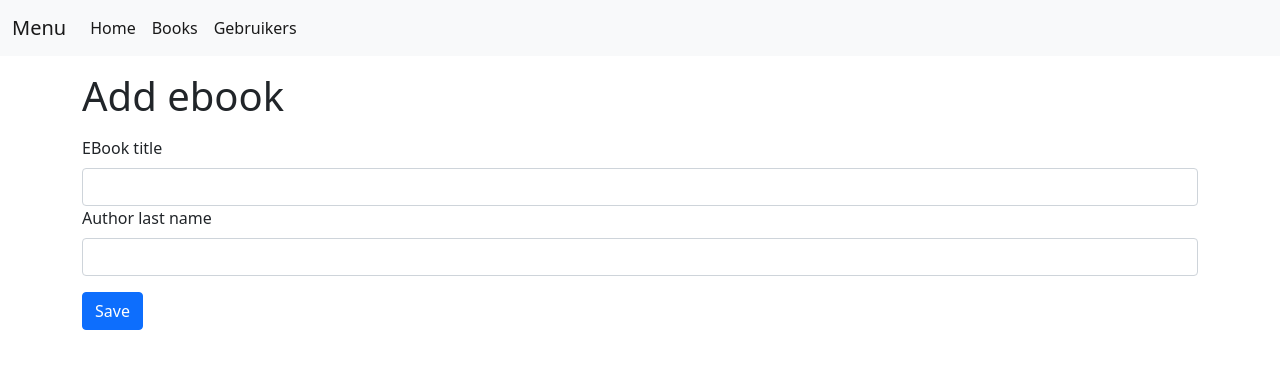
After one commit to alinakonysheva/flask_blueprints, a Flask app: template myapp/templates/general/addebook.html in a window 1280 px wide. The commit adds this page. Shown: the top 369 px of the page. Run offline with Flask 2, Linux system fonts and the light colour scheme; the template is opened without the code that fills it: values that come from a table or form of the project are taken from there, others are empty; some libraries are stand-ins or nearby versions.

Commit message:
added add ebook, delete ebook

```diff
--- /dev/null
+++ b/myapp/bp_general/form_books.py
@@ -0,0 +1,8 @@
+from flask_wtf import FlaskForm
+from wtforms import StringField, SubmitField
+
+
+class EbookForm(FlaskForm):
+    title = StringField('EBook title', id='ebook_title')
+    author_last_name = StringField('Author last name', id='ebook_author_last_name')
+    submit = SubmitField('Save', id='ebook_submit')
--- a/myapp/bp_users/views_users.py
+++ b/myapp/bp_users/views_users.py
@@ -36,7 +36,7 @@ def do_user(user_id):
     else:
         user = db.session.query(User).get(user_id)
         if user is None:
-            flash('gebruiker bestaat niet')
+            flash('user does not exist')
 
     if user:
         if form.validate_on_submit():
--- /dev/null
+++ b/myapp/templates/general/addebook.html
@@ -0,0 +1,22 @@
+{% extends 'index_base.html' %}
+
+
+{% block title_block %}Add ebook{% endblock %}
+{% block main_content %}
+
+<h1>Add ebook</h1>
+
+<p>
+<form action="{{ url_for('bp_general.add_ebook_post')}}" method="post">
+     {{ form.hidden_tag() }}
+    <div class="form-group">
+    {{ form.title.label(class_="form-label") }} {{ form.title(class_="form-control") }}</div>
+
+    <div class="form-group">
+    {{ form.author_last_name .label(class_="form-label") }} {{ form.author_last_name (class_="form-control") }}</div>
+    <div class="tinyspace"></div>
+    {{ form.submit(class_="btn btn-primary") }}
+
+</form>
+</p>
+{% endblock %}
--- a/myapp/templates/general/books.html
+++ b/myapp/templates/general/books.html
@@ -8,6 +8,7 @@
 
 <p>
 {% for book in books %}
-<li >{{ book.id }} - {{book.book_title}} - {{book.author_last_name}}</li> {% endfor %}
+<li >{{ book.id }} - {{book.book_title}} - {{book.author_last_name}} - <a href="{{ url_for('bp_general.delete_ebook', ebook_id=book.id)}}">delete book</a></li> {% endfor %}
 </p>
+<a href="{{ url_for('bp_general.add_ebook')}}">ADD EBOOK</a>
 {% endblock %}
--- a/myapp/templates/users/myprofile.html
+++ b/myapp/templates/users/myprofile.html
@@ -1,7 +1,7 @@
 {% extends 'index_base.html' %}
 
 
-{% block title_block %}Gebruiker{% endblock %}
+{% block title_block %}Account{% endblock %}
 {% block main_content %}
 
 <h1> Gebruiker </h1>
--- a/myapp/templates/users/userlist.html
+++ b/myapp/templates/users/userlist.html
@@ -1,18 +1,18 @@
 {% extends 'index_base.html' %}
 
 
-{% block title_block %}Gebruikers{% endblock %}
+{% block title_block %}Users{% endblock %}
 {% block main_content %}
 
 <table class="table table-striped">
     <thead>
         <th>id</th>
-        <th>naam</th>
+        <th>name</th>
         <th>email</th>
     </thead>
     <tfoot>
         <th>id</th>
-        <th>naam</th>
+        <th>name</th>
         <th>email</th>
     </tfoot>
     <tbody>
```
Also changed, not shown: myapp/bp_general/views_general.py (+25 -0 lines).
